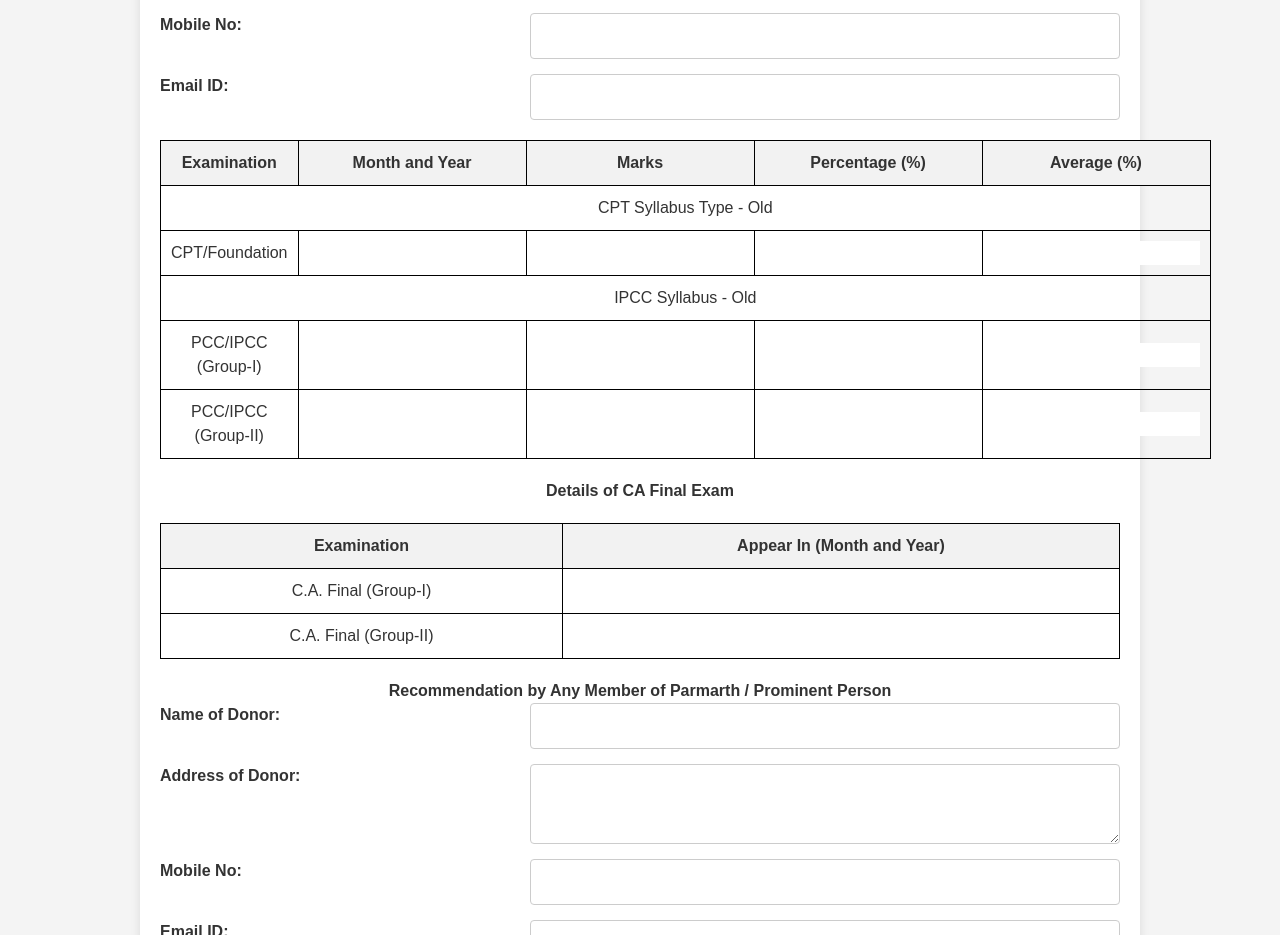
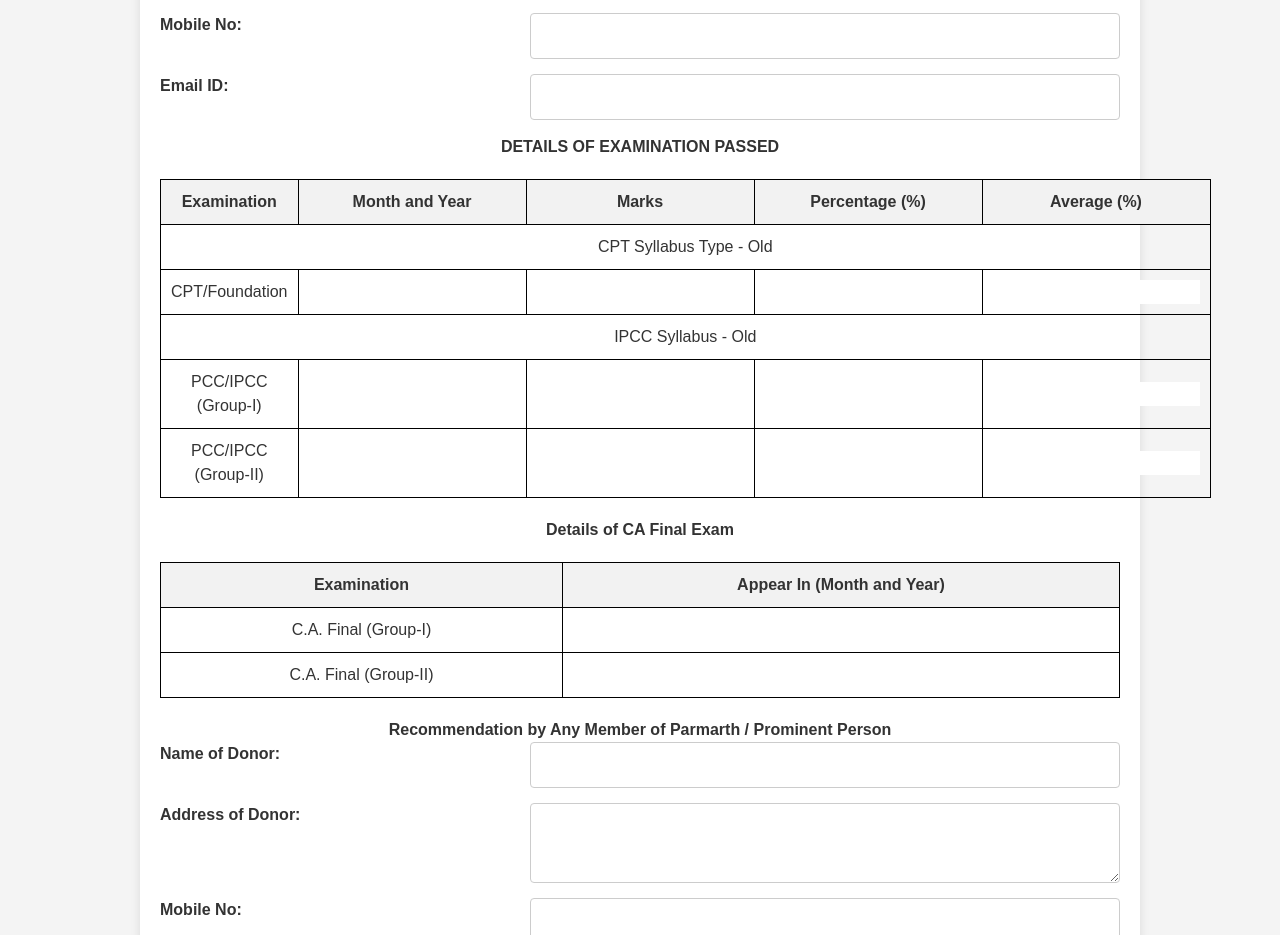
Before and after one commit to Sachin-pro-dev/Forms, a Next.js app in the folder client/: page /Create in a window 1280 px wide. Shown: the part 2640-3575 px from the top of the page. Built offline with nearby package versions, Linux system fonts and the light colour scheme.

Commit message:
added exam head

```diff
--- a/client/src/app/Create/page.jsx
+++ b/client/src/app/Create/page.jsx
@@ -560,6 +560,8 @@ const Page = () => {
           />
         </div>
 
+        <h3>DETAILS OF EXAMINATION PASSED</h3>
+
         <table>
           <tr className="heading">
             <th>Examination</th>
```
